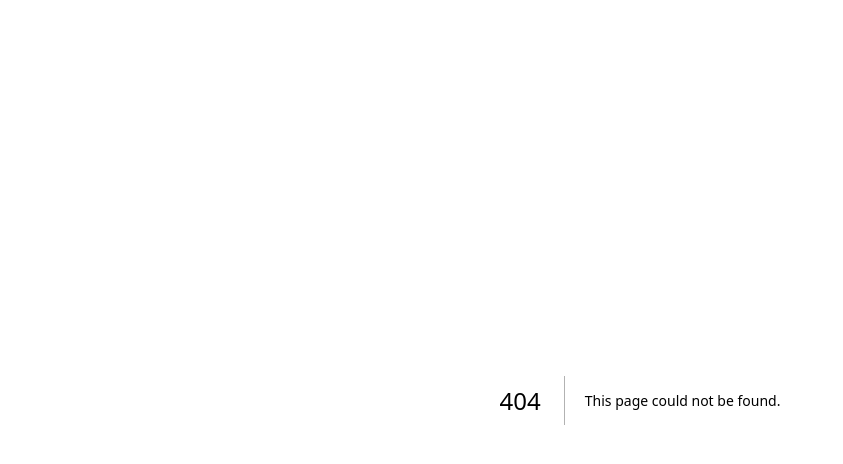
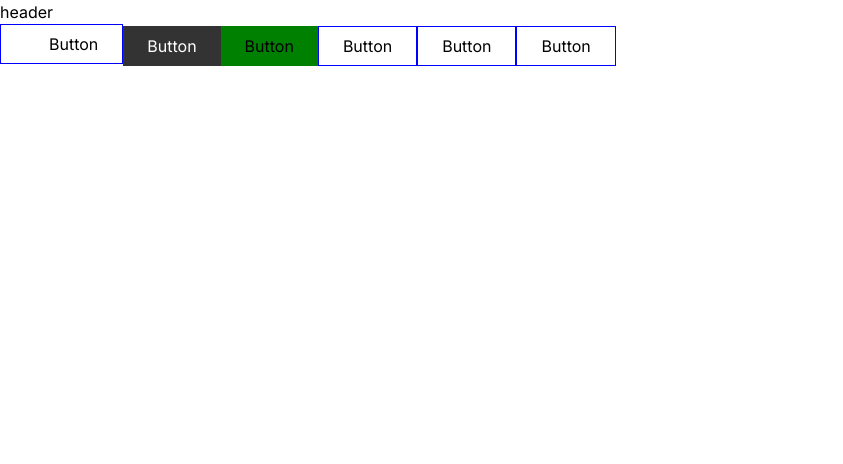
Before and after one commit to MarcAlva2003/homez-real-estate, a Next.js app: page /preview in a window 1280 px wide. Before the commit this address had no page. Shown: the top 464 px of the page, without its empty margins (0-843 px from the left). Built offline with nearby package versions, Linux system fonts and the light colour scheme.

Commit message:
Add: basic routes and components

```diff
--- a/src/app/layout.tsx
+++ b/src/app/layout.tsx
@@ -1,6 +1,7 @@
+import "./globals.css";
+
+import { Inter } from "next/font/google";
 import type { Metadata } from "next";
-import { Inter } from "next/font/google";
-import "./globals.css";
 
 const inter = Inter({ subsets: ["latin"] });
 
@@ -16,7 +17,10 @@ export default function RootLayout({
 }>) {
   return (
     <html lang="en">
-      <body className={inter.className}>{children}</body>
+      <body className={inter.className}>
+        header
+        <br></br>
+        {children}</body>
     </html>
   );
 }
--- a/src/app/page.tsx
+++ b/src/app/page.tsx
@@ -2,6 +2,8 @@ import Image from "next/image";
 
 export default function Home() {
   return (
-    <main>PAGE</main>
+    <main>PAGE
+      <input type="text" />
+    </main>
   );
 }
--- /dev/null
+++ b/src/app/preview/page.tsx
@@ -0,0 +1,30 @@
+import { Button } from '@/components/button/button.component'
+import { FaRegCircleUser } from "react-icons/fa6";
+
+export default function Page() {
+  return (
+    <>
+      <Button size="small" variant="outlined">
+        <div className='flex items-center'>
+          <FaRegCircleUser className='mr-2 text-common-white'/>
+          <p>Button</p>
+        </div>
+      </Button>
+      <Button size="small" variant="primary">
+        <p>Button</p>
+      </Button>
+      <Button size="small" variant="secondary">
+        <p>Button</p>
+      </Button>
+      <Button size="small" variant="outlined">
+        <p>Button</p>
+      </Button>
+      <Button size="small" variant="outlined">
+        <p>Button</p>
+      </Button>
+      <Button size="small" variant="outlined">
+        <p>Button</p>
+      </Button>
+    </>
+  )
+}
--- /dev/null
+++ b/src/components/button/button.component.tsx
@@ -0,0 +1,15 @@
+import './button.style.css'
+
+import clsx from 'clsx'
+
+interface IButton {
+  children: JSX.Element
+  variant: 'primary' | 'secondary' | 'outlined'
+  size: 'large' | 'medium' | 'small'
+}
+
+export const Button = (props: IButton) => {
+  const { children, variant, size } = props
+  const buttonClass = clsx('button-ui-component', variant, size)
+  return <button className={buttonClass}>{children}</button>
+}
--- /dev/null
+++ b/src/components/button/button.style.css
@@ -0,0 +1,24 @@
+.large{
+  height: 54px;
+  padding: 0 30px;
+}
+.medium{
+  height: 46px;
+  padding: 0 30px;
+}
+.small{
+  height: 40px;
+  padding: 0 24px;
+}
+.primary {
+  @apply bg-grey-100 text-common-white;
+  &:hover {
+    background-color: green;
+  }
+}
+.secondary {
+  background-color: green;
+}
+.outlined {
+  border: 1px solid blue;
+}
--- a/tailwind.config.ts
+++ b/tailwind.config.ts
@@ -7,6 +7,27 @@ const config: Config = {
     "./src/app/**/*.{js,ts,jsx,tsx,mdx}",
   ],
   theme: {
+    colors: {
+      common: {
+        black: '#000000',
+        white: '#FFFFFF',
+      },
+      grey: {
+        100: '#333333',
+        85: '',
+        70: '',
+        55: '',
+        40: '',
+        25: '',
+        10: '',
+      },
+      text: {
+        text1: '',
+        text2: '',
+        text3: '',
+        text4: '',
+      }
+    },
     extend: {
       backgroundImage: {
         "gradient-radial": "radial-gradient(var(--tw-gradient-stops))",
```
Also changed, not shown: package.json (+6 -4 lines), 1 other file (tests, documents, lock files or other folders).
